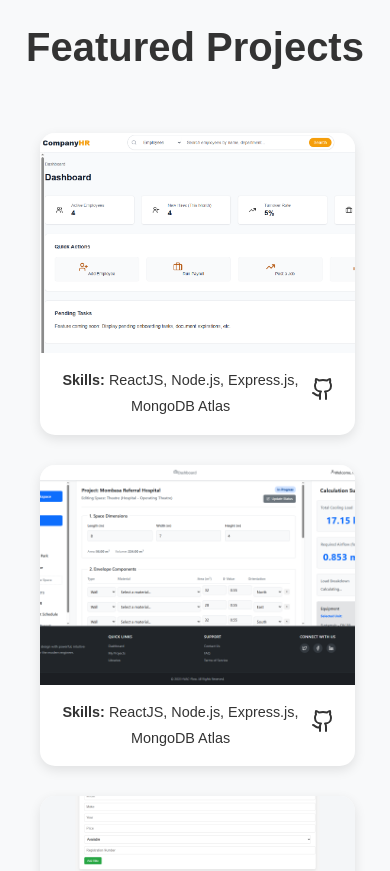
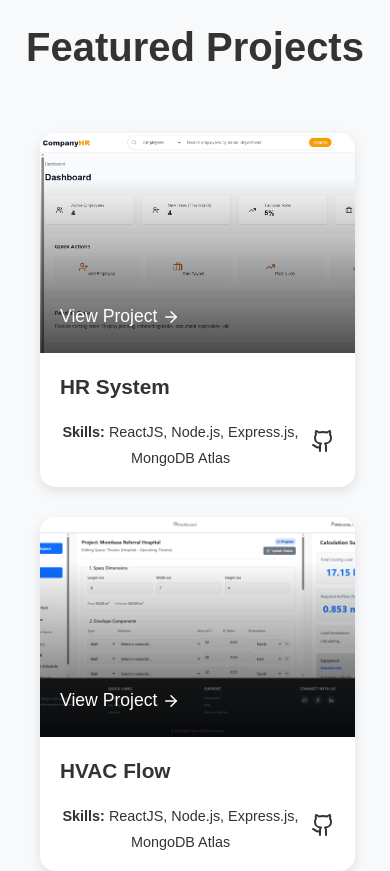
Before and after one commit to JKiboi/portfolio, a React (Create React App) app: page / in a window 390 px wide. Shown: the part 900-1771 px from the top of the page. Built offline with nearby package versions, Linux system fonts and the light colour scheme.

Commit message:
new commit

```diff
--- a/src/pages/ProjectItem.js
+++ b/src/pages/ProjectItem.js
@@ -1,16 +1,49 @@
 //components/ProjectItem.js
-import React from "react";
+import React, { useState, useEffect, useRef } from "react";
 import { Github, ArrowRight } from "lucide-react";
 
 const ProjectItem = ({ image, name, link, github, skills }) => {
+  const [isVisible, setIsVisible] = useState(false);
+  const itemRef = useRef(null);
+
+  useEffect(() => {
+    // Capture the ref's current value as recommended by ESLint
+    const currentItemRef = itemRef.current;
+
+    const observer = new IntersectionObserver(
+      ([entry]) => {
+        // When the item is 60% visible, set state to true
+        if (entry.isIntersecting) {
+          setIsVisible(true);
+          observer.unobserve(entry.target); // Stop observing once visible
+        }
+      },
+      {
+        threshold: 0.6, // Trigger when 60% of the item is in the viewport
+      }
+    );
+
+    if (currentItemRef) {
+      observer.observe(currentItemRef);
+    }
+
+    // Use the captured variable in the cleanup function
+    return () => {
+      if (currentItemRef) {
+        observer.unobserve(currentItemRef);
+      }
+    };
+  }, []);
+
+  // Conditionally add the 'is-visible' class
+  const itemClasses = `projectItem ${isVisible ? 'is-visible' : ''}`;
+
   return (
-    <div className="projectItem">
+    <div className={itemClasses} ref={itemRef}>
       <a href={link} target="_blank" rel="noopener noreferrer" className="project-link-wrapper">
         <div style={{ backgroundImage: `url(${image})` }} className="bgImage" />
         <div className="project-overlay">
           <div className="overlay-content">
-            {/* Title is now part of the hover effect for a cleaner look */}
-            <h1>{name}</h1>
             <p className="view-project-prompt">
               View Project <ArrowRight size={18} />
             </p>
@@ -18,15 +51,16 @@ const ProjectItem = ({ image, name, link, github, skills }) => {
         </div>
       </a>
 
-      {/* Skills and GitHub link remain permanently visible */}
+      <div className="project-content">
+        {/* REQUIREMENT 1: Title is now permanently visible */}
+        <h1>{name}</h1>
         <div className="project-info">
           <p>
             <b>Skills:</b> {skills}
           </p>
           <a
             href={github}
-          target="_blank"
-          rel="noopener noreferrer"
+            target="_blank" rel="noopener noreferrer"
             className="github-link"
             aria-label="GitHub Repository"
           >
@@ -34,6 +68,7 @@ const ProjectItem = ({ image, name, link, github, skills }) => {
           </a>
         </div>
       </div>
+    </div>
   );
 };
 
--- a/src/styles/Projects.css
+++ b/src/styles/Projects.css
@@ -1,4 +1,5 @@
 /* styles/Projects.css */
+/* ... (keep all the existing styles from .projects down to .projectList) ... */
 .projects {
   width: 100%;
   display: flex;
@@ -6,7 +7,6 @@
   align-items: center;
   padding: 20px 0;
 }
-
 .projects h1 {
   text-align: center;
   color: var(--text-dark);
@@ -15,7 +15,6 @@
   margin: 1.5rem 0;
   width: 100%;
 }
-
 .filters {
   display: flex;
   gap: 20px;
@@ -25,9 +24,7 @@
   width: 90%;
   flex-wrap: wrap;
 }
-
-.filters input,
-.filters select {
+.filters input, .filters select {
   padding: 10px 15px;
   border: 1px solid var(--text-dark);
   border-radius: 5px;
@@ -38,13 +35,10 @@
   max-width: 300px;
   width: 100%;
 }
-
-.filters input:focus,
-.filters select:focus {
+.filters input:focus, .filters select:focus {
   border-color: var(--primary-color);
   outline: none;
 }
-
 .projectList {
   width: 90%;
   height: auto;
@@ -54,13 +48,14 @@
   padding: 20px;
   justify-items: center;
 }
+/* ... (end of styles to keep) ... */
+
 
 .projectItem {
   background-color: var(--card-background);
   border-radius: 15px;
   width: 100%;
   max-width: 320px;
-  height: auto;
   box-shadow: 0 4px 12px rgba(0, 0, 0, 0.1);
   transition: transform 0.4s ease, box-shadow 0.4s ease;
   overflow: hidden;
@@ -89,6 +84,7 @@
   transition: transform 0.4s ease;
 }
 
+/* Image zoom effect will still work on desktop hover */
 .projectItem:hover .bgImage {
   transform: scale(1.1);
 }
@@ -99,7 +95,7 @@
   left: 0;
   width: 100%;
   height: 100%;
-  background: linear-gradient(to top, rgba(0, 0, 0, 0.8) 0%, rgba(0, 0, 0, 0) 80%);
+  background: linear-gradient(to top, rgba(0, 0, 0, 0.7) 0%, rgba(0, 0, 0, 0) 80%);
   opacity: 0;
   transition: opacity 0.4s ease;
   display: flex;
@@ -108,52 +104,60 @@
   box-sizing: border-box;
 }
 
-/* --- CORRECTED BEHAVIOR: Overlay ONLY appears on hover --- */
-.projectItem:hover .project-overlay {
-  opacity: 1;
-}
-
-/* --- SLEEK ANIMATION STYLES --- */
-.overlay-content h1,
 .overlay-content .view-project-prompt {
   color: white;
   margin: 0;
-  transform: translateY(20px);
-  opacity: 0;
-  /* Define the transition for both properties */
-  transition: transform 0.4s ease, opacity 0.4s ease;
-}
-
-.overlay-content h1 {
-  font-size: 1.5rem;
-  font-weight: 600;
-  margin-bottom: 5px;
-}
-
-.overlay-content .view-project-prompt {
   font-size: 1.1rem;
   font-weight: 500;
   display: flex;
   align-items: center;
   gap: 5px;
+  opacity: 0;
+  transform: translateY(20px);
+  transition: transform 0.4s 0.1s ease, opacity 0.4s 0.1s ease;
 }
 
-/* --- STAGGERED ANIMATION ON HOVER --- */
-.projectItem:hover .overlay-content h1 {
-  opacity: 1;
-  transform: translateY(0);
-  transition-delay: 0.1s; /* Title appears first */
+/* --- REQUIREMENT 2, PART A: Desktop Hover Animation --- */
+/* These styles ONLY apply to screens wider than 768px */
+@media (min-width: 769px) {
+  .projectItem:hover .project-overlay {
+    opacity: 1;
+  }
+  .projectItem:hover .view-project-prompt {
+    opacity: 1;
+    transform: translateY(0);
+  }
 }
 
-.projectItem:hover .overlay-content .view-project-prompt {
-  opacity: 1;
-  transform: translateY(0);
-  transition-delay: 0.2s; /* Prompt appears second */
+/* --- REQUIREMENT 2, PART B: Mobile Scroll-in-View Animation --- */
+/* These styles ONLY apply to screens 768px or narrower */
+@media (max-width: 768px) {
+  .projectItem.is-visible .project-overlay {
+    opacity: 1;
+  }
+  .projectItem.is-visible .view-project-prompt {
+    opacity: 1;
+    transform: translateY(0);
+  }
 }
 
-/* --- Styles for bottom info section --- */
+.project-content {
+  padding: 15px 20px;
+  display: flex;
+  flex-direction: column;
+  flex-grow: 1;
+}
+
+/* Title is always visible and styled correctly */
+.project-content h1 {
+  font-size: 1.3rem;
+  font-weight: 600;
+  color: var(--text-dark);
+  margin: 0 0 15px 0;
+  text-align: left;
+}
+
 .project-info {
-  padding: 15px 20px;
   margin-top: auto;
   display: flex;
   justify-content: space-between;
```
Lines whose indentation alone changed are shown as unchanged.
